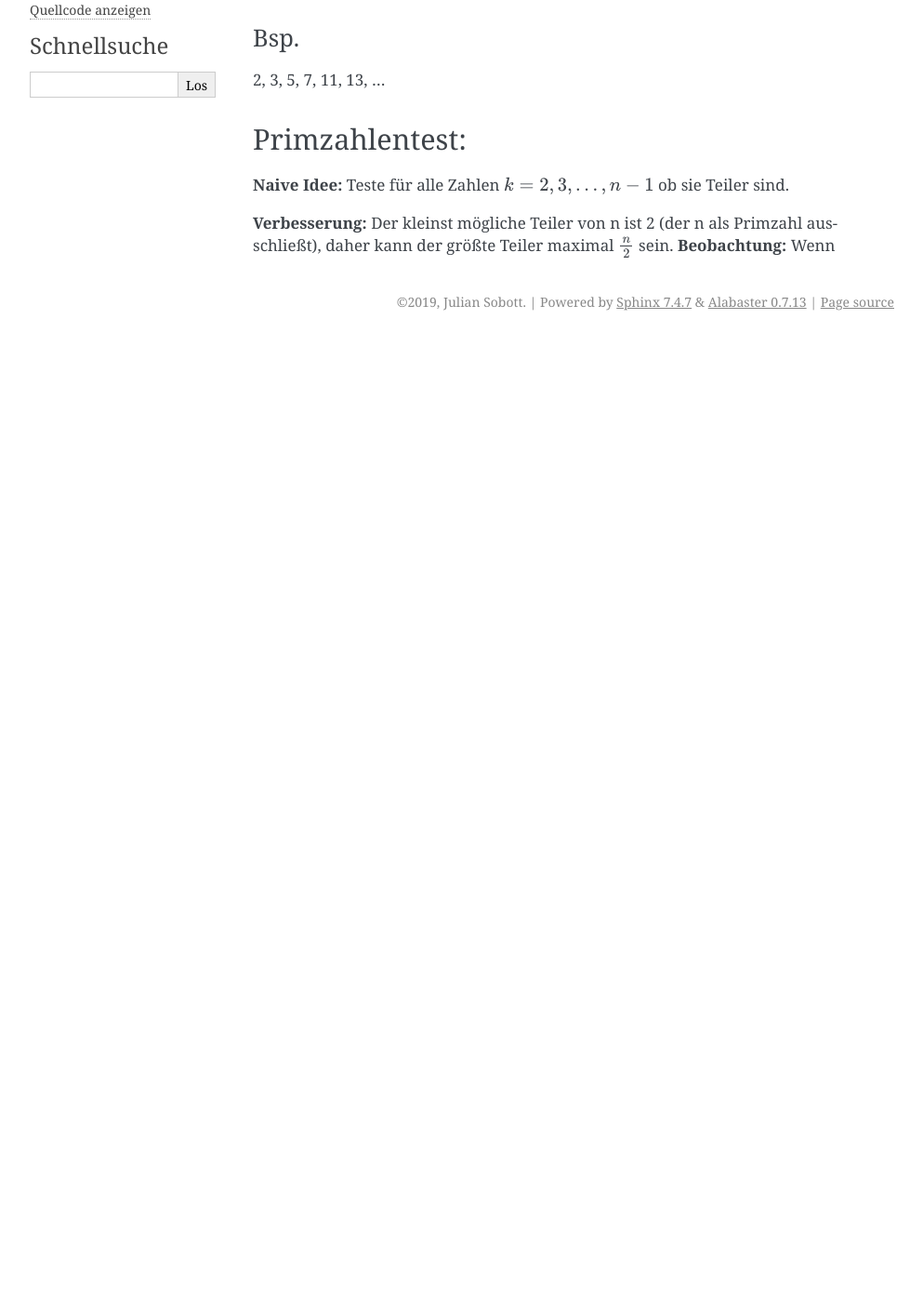
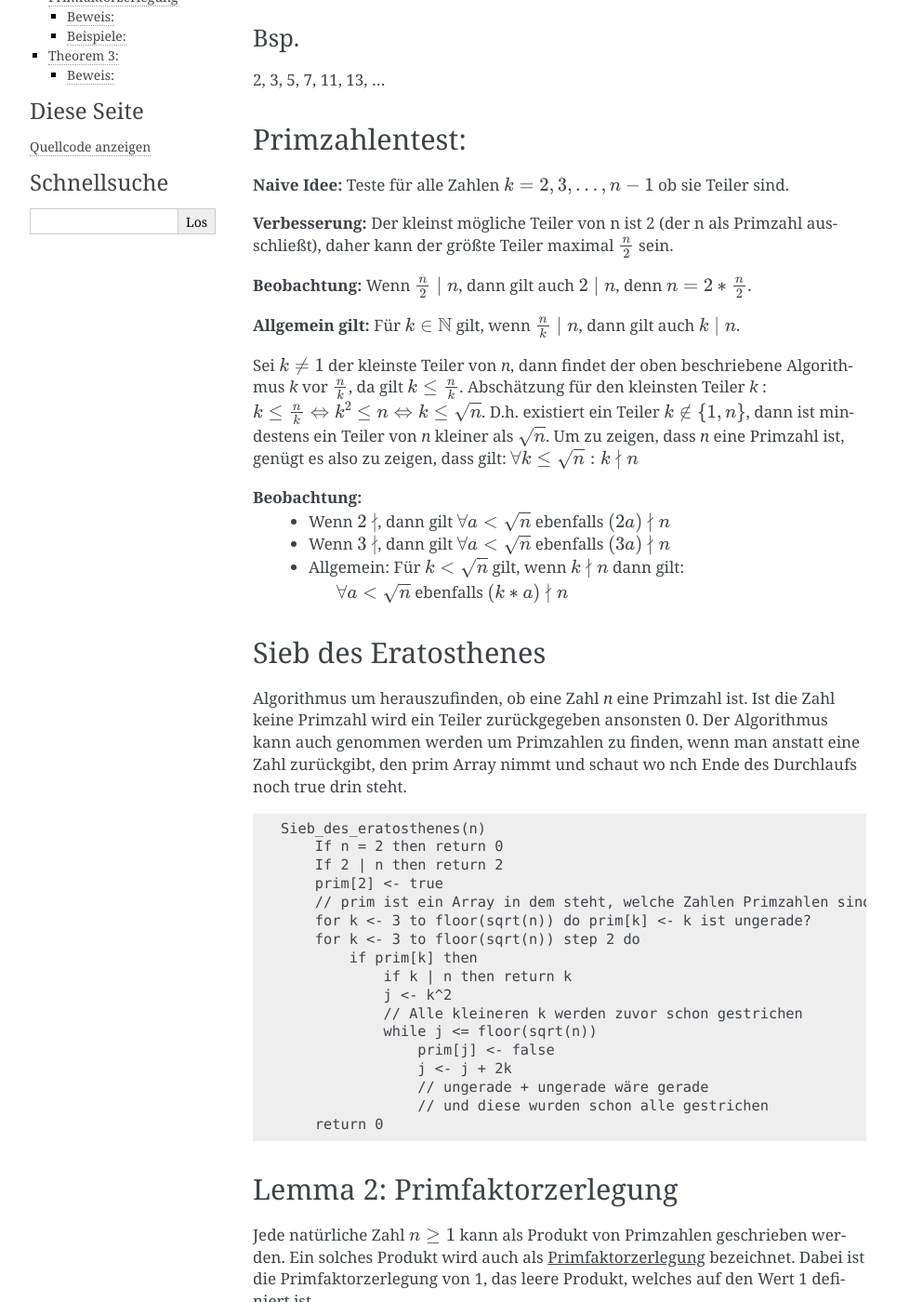
Before and after one commit to JulianSobott/Informatik-Studium, a Sphinx documentation site: the page built from source/diskrete_mathematik_und_lineare_algebra/02_primzahlen.rst, in a window 1280 px wide and 1400 px high, scrolled down 270 px. Shown: the whole window at 93% size, without its empty margins (148-1141 px from the left). Built offline with Sphinx 7.4.7, drawn with Linux system fonts in a browser that asks for light colours; before the commit the page ends 900 px from its top, so only the background shows below that; some of the changed text lies outside the part shown.

Commit message:
Add Primzahlen (DM: 26.03.2019)

```diff
--- a/source/diskrete_mathematik_und_lineare_algebra/02_primzahlen.rst
+++ b/source/diskrete_mathematik_und_lineare_algebra/02_primzahlen.rst
@@ -20,4 +25,88 @@ Primzahlentest:
 **Naive Idee:** Teste für alle Zahlen :math:`k=2,3,...,n-1` ob sie Teiler sind.
 
 **Verbesserung:** Der kleinst mögliche Teiler von n ist 2 (der n als Primzahl ausschließt), daher kann der größte
-Teiler maximal :math:`\frac{n}{2}` sein. **Beobachtung:** Wenn
+Teiler maximal :math:`\frac{n}{2}` sein.
+
+**Beobachtung:** Wenn :math:`\frac{n}{2}\mid n`, dann gilt auch :math:`2\mid n`, denn :math:`n=2*\frac{n}{2}`.
+
+**Allgemein gilt:** Für :math:`k\in \mathbb{N}` gilt, wenn :math:`\frac{n}{k}\mid n`, dann gilt auch :math:`k\mid n`.
+
+Sei :math:`k\ne 1` der kleinste Teiler von `n`, dann findet der oben beschriebene Algorithmus `k` vor
+:math:`\frac{n}{k}`, da gilt :math:`k\le \frac{n}{k}`. Abschätzung für den kleinsten Teiler `k` : :math:`k \le
+\frac{n}{k} \Leftrightarrow k^2\le n \Leftrightarrow k \le \sqrt{n}`. D.h. existiert ein Teiler :math:`k \notin \{1,
+n\}`, dann ist mindestens ein Teiler von `n` kleiner als :math:`\sqrt{n}`. Um zu zeigen, dass `n` eine Primzahl ist,
+genügt es also zu zeigen, dass gilt: :math:`\forall k \le \sqrt{n}: k \nmid n`
+
+**Beobachtung:**
+    - Wenn :math:`2 \nmid`, dann gilt :math:`\forall a < \sqrt{n}` ebenfalls :math:`(2a)\nmid n`
+    - Wenn :math:`3 \nmid`, dann gilt :math:`\forall a < \sqrt{n}` ebenfalls :math:`(3a)\nmid n`
+    - Allgemein: Für :math:`k<\sqrt{n}` gilt, wenn :math:`k \nmid n` dann gilt:
+        :math:`\forall a < \sqrt{n}` ebenfalls :math:`(k*a)\nmid n`
+
+Sieb des Eratosthenes
+***********************
+
+Algorithmus um herauszufinden, ob eine Zahl `n` eine Primzahl ist. Ist die Zahl keine Primzahl wird ein Teiler
+zurückgegeben ansonsten 0. Der Algorithmus kann auch genommen werden um Primzahlen zu finden, wenn man anstatt eine
+Zahl zurückgibt, den prim Array nimmt und schaut wo nch Ende des Durchlaufs noch true drin steht.
+
+.. code-block:: none
+
+    Sieb_des_eratosthenes(n)
+        If n = 2 then return 0
+        If 2 | n then return 2
+        prim[2] <- true
+        // prim ist ein Array in dem steht, welche Zahlen Primzahlen sind
+        for k <- 3 to floor(sqrt(n)) do prim[k] <- k ist ungerade?
+        for k <- 3 to floor(sqrt(n)) step 2 do
+            if prim[k] then
+                if k | n then return k
+                j <- k^2
+                // Alle kleineren k werden zuvor schon gestrichen
+                while j <= floor(sqrt(n))
+                    prim[j] <- false
+                    j <- j + 2k
+                    // ungerade + ungerade wäre gerade
+                    // und diese wurden schon alle gestrichen
+        return 0
+
+
+Lemma 2: Primfaktorzerlegung
+******************************
+
+Jede natürliche Zahl :math:`n \ge 1` kann als Produkt von Primzahlen geschrieben werden. Ein solches Produkt wird
+auch als :def:`Primfaktorzerlegung` bezeichnet. Dabei ist die Primfaktorzerlegung von 1, das leere Produkt, welches
+auf den Wert 1 definiert ist.
+
+Beweis:
+^^^^^^^^
+
+.. todo::
+
+    Beweis
+
+Beispiele:
+^^^^^^^^^^^^
+
+.. math::
+    :nowrap:
+
+    \begin{align*}
+    10&=2*5\\
+    24&=2*2*2*3=2^3*3\\
+    29&= 29
+    \end{align*}
+
+
+Theorem 3:
+***********
+
+Für :math`n\ge 1` gilt: Die Darstelung von :math`n=p_0*p_1*...*p_n` mit Primzahlen :math`p_i` und :math`p_0\le p_1
+\le ... \le p_n` ist eindeutig.
+
+Beweis:
+^^^^^^^^^^^^^^
+
+.. todo::
+
+    Beweis
```
Also changed, not shown: other parts of source/diskrete_mathematik_und_lineare_algebra/02_primzahlen.rst (+5 -0 lines).
